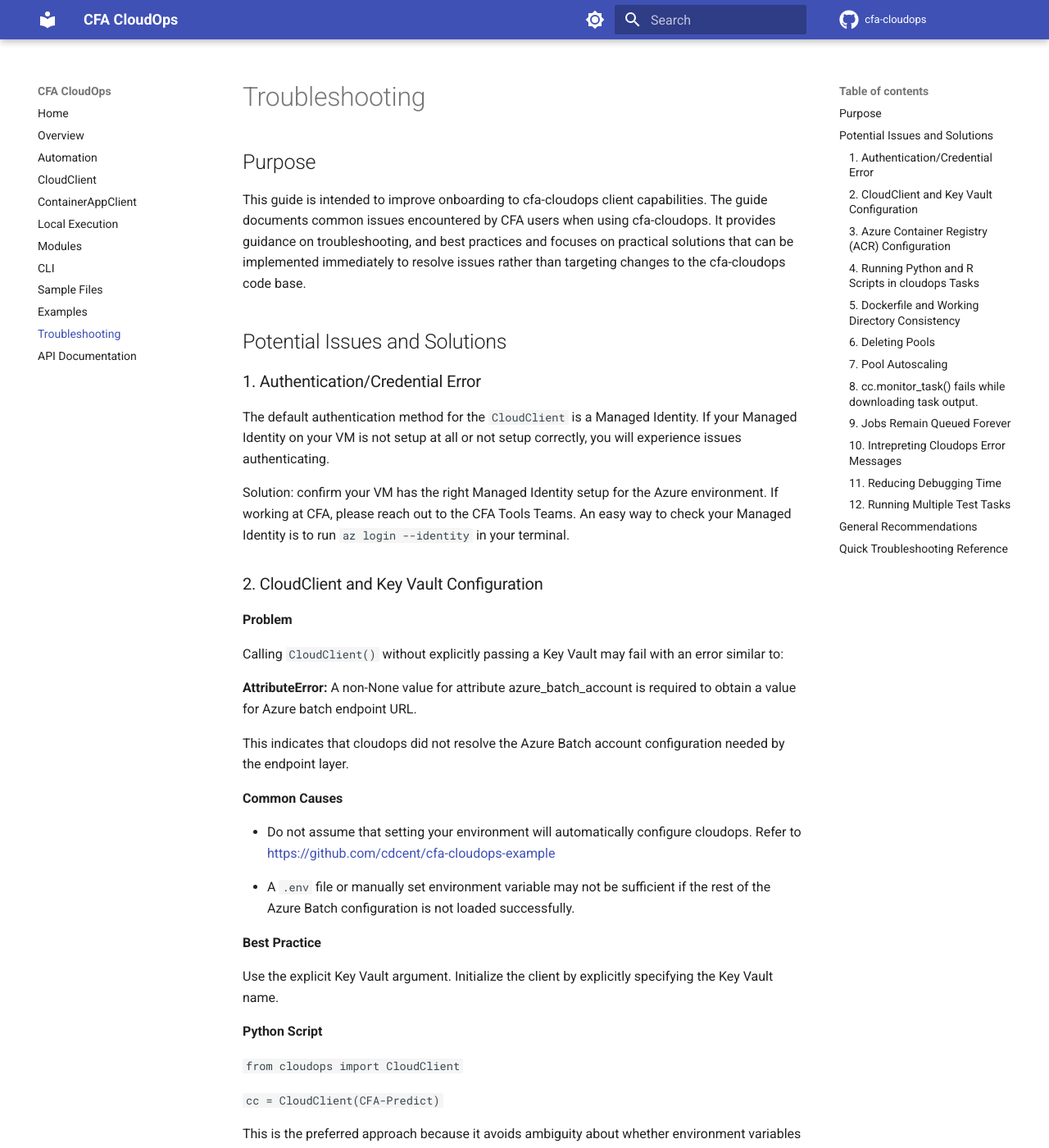
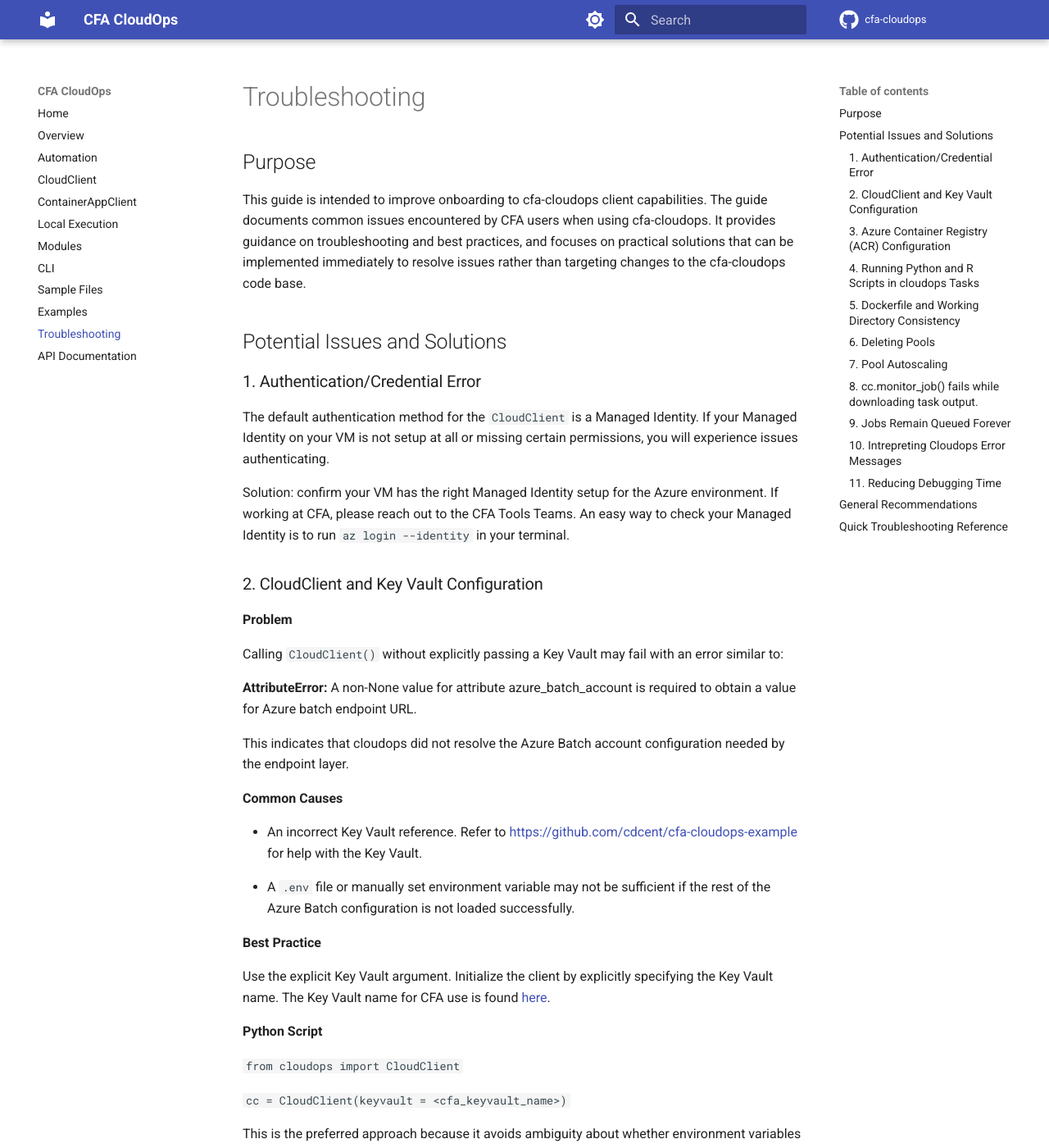
Before and after one commit to CDCgov/cfa-cloudops, an MkDocs documentation site: the page built from docs/troubleshooting.md, in a window 1280 px wide and 1400 px high. Shown: the whole window at 82% size. Built offline with MkDocs 1.6.1 and Material for MkDocs 9.7.7, drawn with Linux system fonts in a browser that asks for light colours; comment, search, counter and statistics services are not loaded; some of the changed text lies outside the part shown.

Commit message:
update documentation

```diff
--- a/docs/troubleshooting.md
+++ b/docs/troubleshooting.md
@@ -3,13 +3,13 @@
 
 ## Purpose
 
-This guide is intended to improve onboarding to cfa-cloudops client capabilities.  The guide documents common issues encountered by CFA users when using cfa-cloudops.   It provides guidance on troubleshooting, and best practices and focuses on practical solutions that can be implemented immediately to resolve issues rather than targeting changes to the cfa-cloudops code base.
+This guide is intended to improve onboarding to cfa-cloudops client capabilities.  The guide documents common issues encountered by CFA users when using cfa-cloudops. It provides guidance on troubleshooting and best practices, and focuses on practical solutions that can be implemented immediately to resolve issues rather than targeting changes to the cfa-cloudops code base.
 
 ## Potential Issues and Solutions
 
 ### 1\. Authentication/Credential Error
 
-The default authentication method for the `CloudClient` is a Managed Identity. If your Managed Identity on your VM is not setup at all or not setup correctly, you will experience issues authenticating.
+The default authentication method for the `CloudClient` is a Managed Identity. If your Managed Identity on your VM is not setup at all or missing certain permissions, you will experience issues authenticating.
 
 Solution: confirm your VM has the right Managed Identity setup for the Azure environment. If working at CFA, please reach out to the CFA Tools Teams. An easy way to check your Managed Identity is to run `az login --identity` in your terminal.
 
@@ -26,49 +26,30 @@
 
 **Common Causes**
 
-- Do not assume that setting your environment will automatically configure cloudops. Refer to <https://github.com/cdcent/cfa-cloudops-example>
+- An incorrect Key Vault reference. Refer to <https://github.com/cdcent/cfa-cloudops-example> for help with the Key Vault.
 
 - A `.env` file or manually set environment variable may not be sufficient if the rest of the Azure Batch configuration is not loaded successfully.
 
 
 **Best Practice**
 
-Use the explicit Key Vault argument.  Initialize the client by explicitly specifying the Key Vault name.
+Use the explicit Key Vault argument. Initialize the client by explicitly specifying the Key Vault name. The Key Vault name for CFA use is found [here](https://github.com/cdcent/cfa-cloudops-example).
 
 
 **Python Script**
 
 `from cloudops import CloudClient`
 
-`cc = CloudClient(CFA-Predict)`
+`cc = CloudClient(keyvault = <cfa_keyvault_name>)`
 
 This is the preferred approach because it avoids ambiguity about whether environment variables are being read correctly.
-
-- Monitor tasks while nodes are still available.
-- Download outputs immediately after task completion.
-- Avoid deleting pools until outputs have been retrieved.
-- If output download fails, recreate the job and rerun the task if the output cannot be recovered elsewhere.
-
-**Example**
-
-\# Monitor the task until it completes
-
-`cc.monitor_task(download_task_output=False)`
-
-\# Download outputs immediately after completion
-
-`cc.download_task_output(...)`
-
 
 **Decision Tree**
 
 CloudClient() fails with Azure Batch account error?
-
-        |
-        v
 Did you pass Key Vault explicitly?
 
-   No ------------------> Use `CloudClient(CFA-Predict)`
+   No ------------------> Use `CloudClient(keyvault = <cfa_keyvault_name>)`
 
    Yes -----------------> Confirm your Key Vault and Azure Batch access
 
@@ -91,7 +72,7 @@
 
 A placeholder registry name was copied literally, or the registry name does not correspond to an existing Azure Container Registry available to the user.
 
-For example, names like the following should be treated as placeholders unless explicitly assigned to you:
+For example, names like the following should be treated as placeholders and replaced with your own values:
 
 my_azure_registry
 
@@ -106,9 +87,6 @@
 **Decision tree**
 
 Image push fails?
-
-        |
-        v
 Does the registry name contain underscores?
 
    Yes ------------------> Replace with a valid ACR name
@@ -187,16 +165,12 @@
 
 `cc.add_task(
     job_name="my-job",
-    task_name="hello-r",
     command="Rscript /app/cloudops_helloworld.R",
 )`
 
 **Decision tree**
 
 Script not found?
-
-        |
-        v
 
 Did the Dockerfile copy the script into the image?
 
@@ -266,9 +240,6 @@
 **Decision tree**
 
 Dockerfile uses `WORKDIR /app`?
-
-        |
-        v
 Does the task command reference files in /app?
 
    No ------------------> Update task command or Dockerfile
@@ -282,7 +253,7 @@
 
 Calling pool deletion and then immediately recreating a pool with the same name may fail or skip creation with a message similar to:
 
-`Pool with name kps-cloudops-demo-pool already exists. Skipping pool creation.`
+`Pool with name demo-pool already exists. Skipping pool creation.`
 
 **Common Cause**
 
@@ -307,20 +278,9 @@
 `cc.create_pool(pool_name="my-debug-pool-v2")`
 
 
-**Best Practices**
-
-- Monitor task completion individually.
-- Download outputs as each task finishes.
-- Don't assume all tasks complete simultaneously.
-- Investigate failed tasks before downloading outputs for remaining tasks.
-
-
 **Decision Tree**
 
 Need to recreate a deleted pool?
-
-        |
-        v
 Must you reuse the same name?
 
    No ------------------> Create a pool with a new name
@@ -338,7 +298,7 @@
 
 **Note**
 
-`max_autoscale_nodes` only applies if the default auto scale formula is used. Otherwise, whatever is specified in the user-specified auto scale formula will take precedent.
+`max_autoscale_nodes` only applies if the default autoscale formula is used. Otherwise, whatever is specified in the user-specified autoscale formula will take precedent. If number of tasks is less than max autoscale nodes, the number of nodes may be less than the maximum you set.
 
 **Best Practices**
 
@@ -363,9 +323,6 @@
 **Decision tree**
 
 Tasks stay queued after pool creation?
-
-        |
-        v
 Does the pool exist?
 
    No ------------------> Create the pool first
@@ -377,17 +334,17 @@
 
 
 
-### 8\.	`cc.monitor_task() fails while downloading task output.`
+### 8\.	`cc.monitor_job() fails while downloading task output.`
 
 **Problem**
 
-`cc.monitor_task
+`cc.monitor_job
 (download_task_output=True)` fails when tasks no longer have nodes
 
 
 **Common Cause**
 
-Azure Batch tasks execute on compute nodes. If the node has been removed (for example, because the pool autoscaled or was deleted), cloudops cannot retrieve files directly from that node.
+Azure Batch tasks execute on compute nodes. If the node has been removed (for example, because the pool autoscaled down or was deleted), cloudops cannot retrieve files directly from that node.
 
 **Best Practices**
 
@@ -398,25 +355,16 @@
 
 **Example**
 
-\# Monitor the task until it completes
+\# Monitor the job until it completes
 
-`cc.monitor_task(download_task_output=False)`
-
-
-(Use the actual cloudops function if a dedicated download function exists.)
+`cc.monitor_job(download_task_output=True)`
 
 
 **Decision Tree**
 
-Did `monitor_task()` fail?
+Did `monitor_job()` fail?
 
-        |
-        v
-
-Did the task finish?
-
-        |
-        v
+Did the task(s) finish?
 
  Yes ----------------------------> Does the pool still have nodes?
 
@@ -436,12 +384,13 @@
 
 **Common Causes**
 
-The Azure Batch pool nodes do not exit or contain no available compute nodes.
+- The Azure Batch pool does not exist or contains no available compute nodes.
+- The job has already been marked complete.
 
 **How to Verify**
 
 Before creating a job:
-- Verify the pool exists.
+- Verify the pool exists with an appropriate autoscaling formula.
 - Job is not marked complete.
 
 
@@ -496,6 +441,8 @@
 
 Often the Azure Batch resources state explains the error better than the cloudops exception.
 
+If the message is still unclear, submit an issue on the GitHub repo.
+
 
 ### 11\. Reducing Debugging Time
 
@@ -503,7 +450,9 @@
 
 Debugging is slow.   Even using an extra small VM size, Azure Batch typically requires several minutes to provision compute resources before tasks begin running.
 
-This behavior is expected and is not unique to cloudops.
+**Common Causes**
+
+This behavior is expected and is not unique to cloudops. All pools take several minutes to spin up nodes no matter the size of the VM.
 
 **Best Practices**
 
@@ -537,26 +481,13 @@
 Submit larger workload
 
 
-### 12\. Running Multiple Test Tasks
-
-**Problem**
-
-If one task fails before another completes, attempting to download output from all tasks may generate additional errors.
-
-**Best Practices**
-
-- Monitor task completion individually.
-- Download outputs as each task finishes.
-- Don't assume all tasks complete simultaneously.
-- Investigate failed tasks before downloading outputs for remaining tasks.
-
 ## General Recommendations
 
 - Use explicit CloudOps configuration over implicit environment discovery when getting started.
 - Treat registry names, pool names, and paths in examples as placeholders unless the documentation says otherwise.
 - Keep Dockerfile paths and task commands consistent.
 - For R and Python tasks, start with a minimal hello-world script before running a full model.
-- Use diagnostic commands such as `pwd` and `ls-r` when debugging path problems.
+- Use diagnostic commands such as `pwd` and `ls -r` when debugging path problems.
 - Do not immediately reuse a pool name after deletion unless you have verified deletion is complete.
 - If a task is queued, check pool and node state before changing the task node.
 
@@ -565,9 +496,9 @@
 
 | **Issue**                                  | **Most Likely Cause**              | **Recommended Action**                    |
 | ------------------------------------------ | ---------------------------------- | ----------------------------------------- |
-| 1. Authentication/Credential Error                          | Managed Identity on your VM is not setup at all or not setup correctly       | confirm your VM has the right Managed Identity setup for the Azure environment |
-| 2. `CloudClient()` initialization fails with Azure Batch account error                          | Cloudops could not resolve Azure Batch configuration from the environment           | Use `CloudClient(CFA-Predict)`   |
-| 3. Container image push fails                          | Placeholder or invalid Azure Container Registry name           | Use your assigned ACR name, if assigned   |
+| 1. Authentication/Credential Error                          | Managed Identity on your VM is not setup at all or not setup correctly       | Confirm your VM has the right Managed Identity setup for the Azure environment |
+| 2. `CloudClient()` initialization fails with Azure Batch account error                          | Cloudops could not resolve Azure Batch configuration from the environment           | Use `CloudClient(keyvault = <cfa_keyvault>)`  <- make sure to use the appropriate keyvault listed in the repo documented above |
+| 3. Container image push fails                          | Placeholder or invalid Azure Container Registry name           | Use your actual ACR name of your container registry |
 | 4. Python or R scripts cannot be found                          | Script is not present at the path used inside the container           | Run `pwd` and `ls -R`; update Dockerfile or task command   |
 | 5.	Dockerfile path does not match task command                          | `WORKDIR`, `COPY`, and command paths are inconsistent           | Align Dockerfile and task command paths   |
 | 6. Pool cannot be recreated immediately after deletion                          | Azure Batch has not fully completed deletion           | Wait and verify deletion, or use a new pool name   |
```
Also changed, not shown: other parts of docs/troubleshooting.md (+3 -12 lines).
